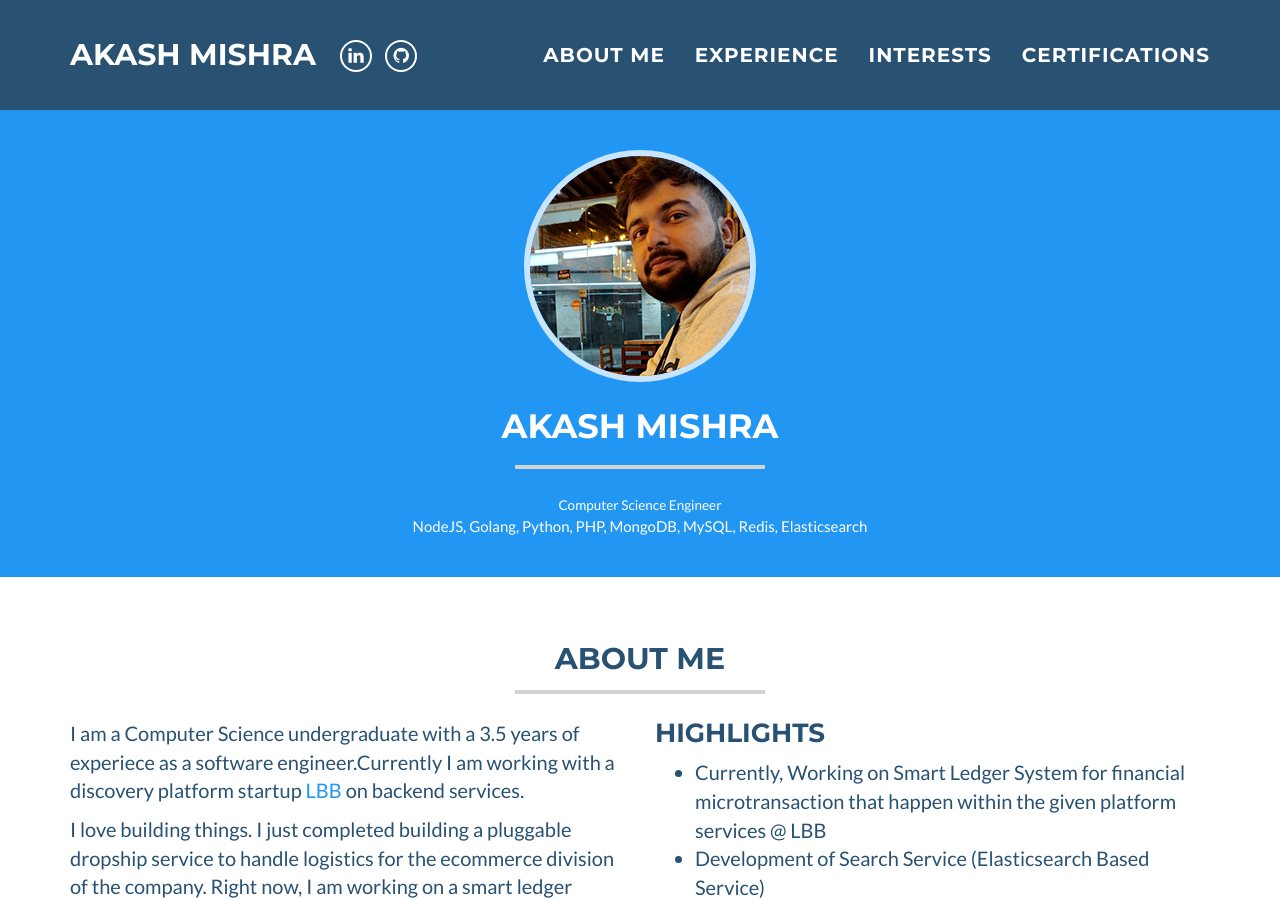
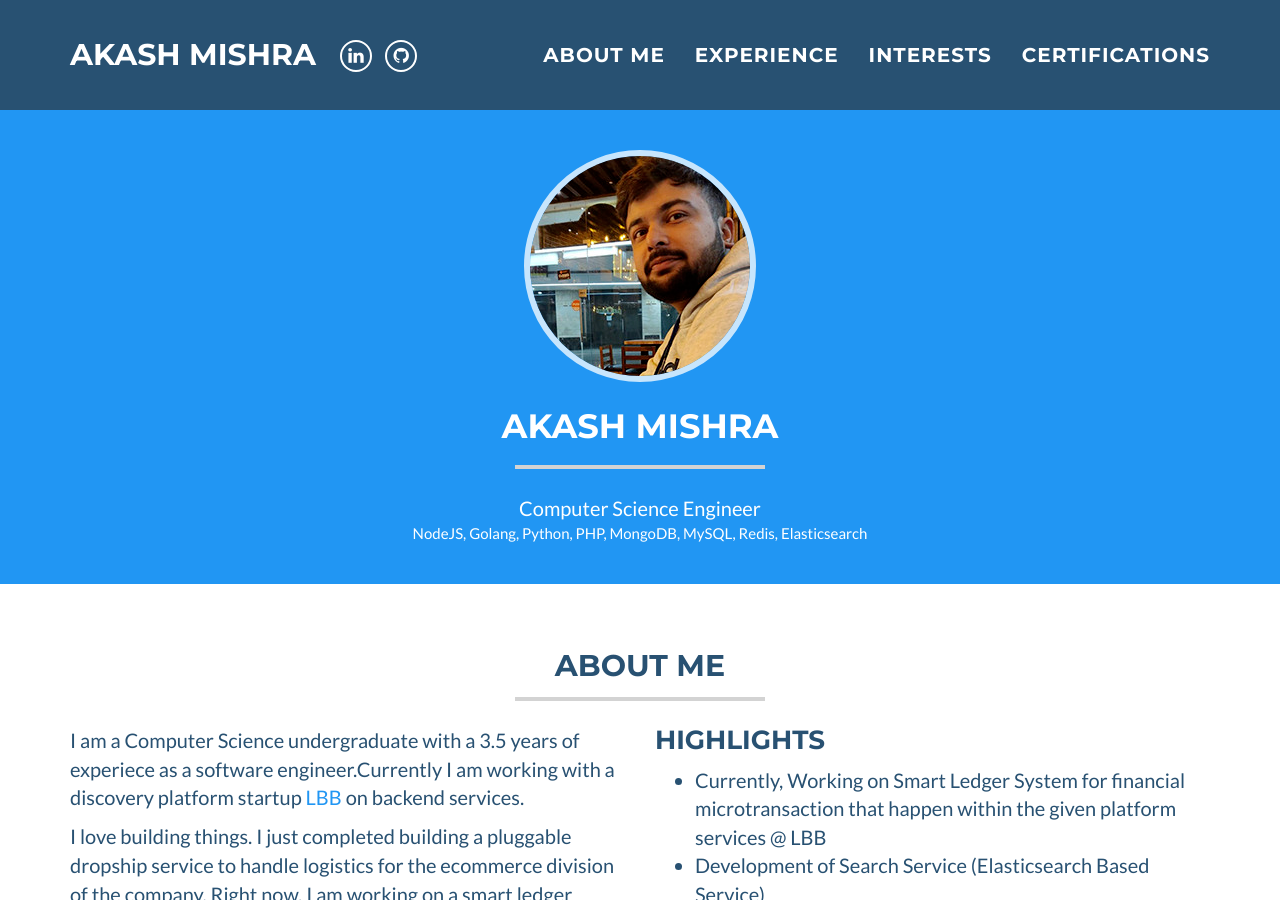
Before and after one commit to akashsky1994/akashsky1994.github.io, a Jekyll site: the page built from index.html, in a window 1280 px wide and 900 px high. Built offline with Jekyll 4.4.1, drawn with Linux system fonts in a browser that asks for light colours.

Commit message:
fix: fixed the font size of the designation

```diff
--- a/_layouts/default.html
+++ b/_layouts/default.html
@@ -82,7 +82,7 @@
                     <div class="intro-text">
                         <span class="name">{{ site.name }}</span>
                         <hr>
-                        <span class="skills">{{ site.designation }}</span>
+                        <span class="skills" style="font-size:2rem;">{{ site.designation }}</span>
                         <br>
                         <span class="">{{ site.skills }}</span>
                     </div>
```
